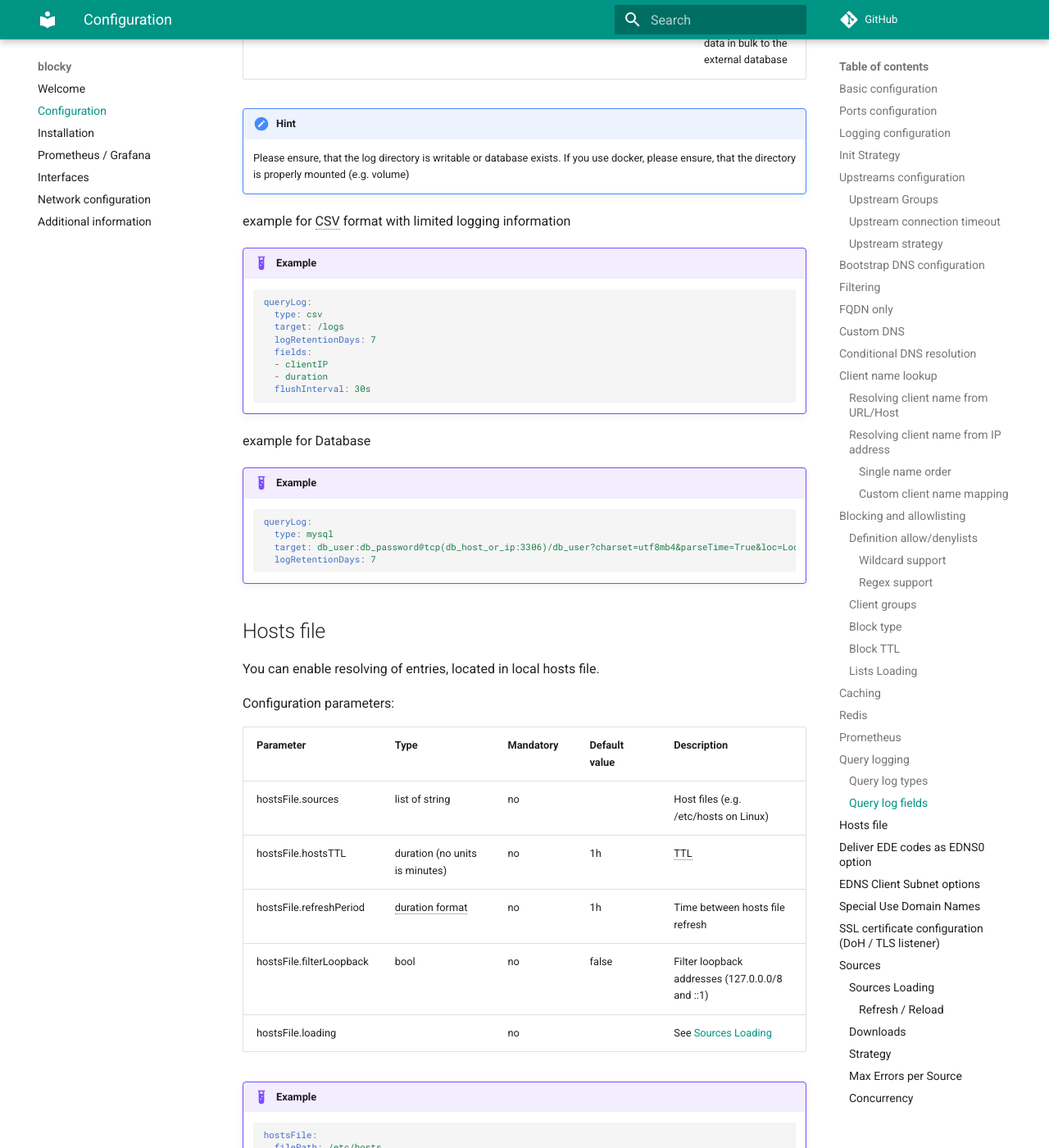
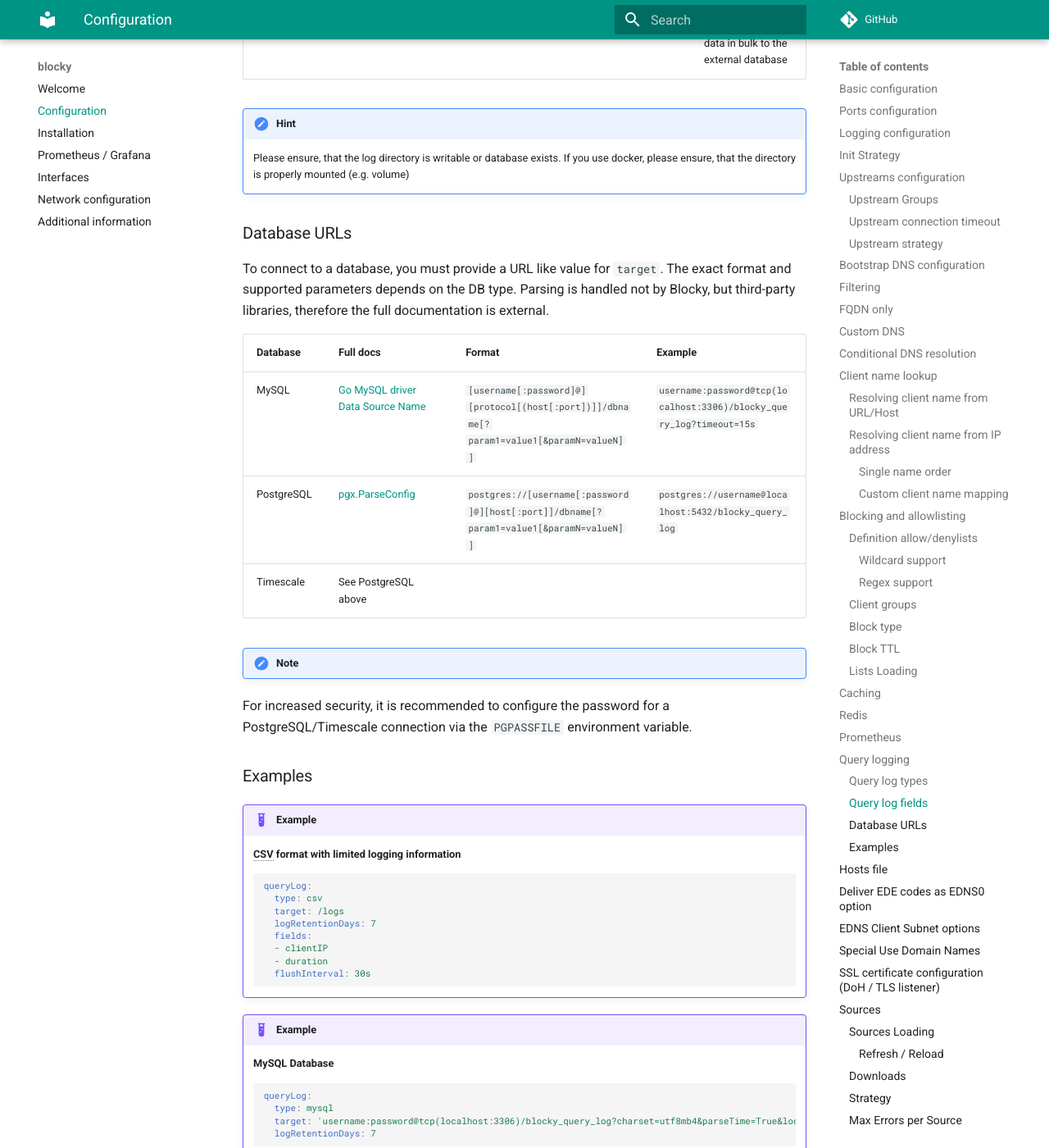
Before and after one commit to 0xERR0R/blocky, an MkDocs documentation site: the page built from docs/configuration.md, in a window 1280 px wide and 1400 px high, scrolled down 20379 px. Shown: the whole window at 82% size. Built offline with MkDocs 1.6.1 and Material for MkDocs 9.7.7, drawn with Linux system fonts in a browser that asks for light colours; comment, search, counter and statistics services are not loaded; the version menu is left out; some of the changed text lies outside the part shown.

Commit message:
docs: link external docs for `target` format
We can't easily fix the code, so improve the docs to point people
towards MySQL `timeout` parameter.
The PostgreSQL driver doesn't seem to have an equivalent.

````diff
--- a/docs/configuration.md
+++ b/docs/configuration.md
@@ -648,24 +648,24 @@
 
 You can select one of following query log types:
 
-- `mysql` - log each query in the external MySQL/MariaDB database
-- `postgresql` - log each query in the external PostgreSQL database
-- `timescale` - log each query in the external Timescale database
-- `csv` - log into CSV file (one per day)
-- `csv-client` - log into CSV file (one per day and per client)
-- `console` - log into console output
-- `none` - do not log any queries
+- `mysql`: log each query in the external MySQL/MariaDB database
+- `postgresql`: log each query in the external PostgreSQL database
+- `timescale`: log each query in the external Timescale database
+- `csv`: log into CSV file (one per day)
+- `csv-client`: log into CSV file (one per day and per client)
+- `console`: log into console output
+- `none`: do not log any queries
 
 ### Query log fields
 
 You can choose which information from processed DNS request and response should be logged in the target system. You can define one or more of following fields:
 
-- `clientIP` - origin IP address from the request
-- `clientName` - resolved client name(s) from the origins request
-- `responseReason` - reason for the response (e.g. from which upstream resolver), response type and code
-- `responseAnswer` - returned DNS answer
-- `question` - DNS question from the request
-- `duration` - request processing time in milliseconds
+- `clientIP`: origin IP address from the request
+- `clientName`: resolved client name(s) from the origins request
+- `responseReason`: reason for the response (e.g. from which upstream resolver), response type and code
+- `responseAnswer`: returned DNS answer
+- `question`: DNS question from the request
+- `duration`: request processing time in milliseconds
 
 !!! hint
     If not defined, blocky will log all available information
@@ -687,8 +687,25 @@
     Please ensure, that the log directory is writable or database exists. If you use docker, please ensure, that the directory is properly
     mounted (e.g. volume)
 
-example for CSV format with limited logging information
+### Database URLs
+
+To connect to a database, you must provide a URL like value for `target`. The exact format and supported parameters depends on the DB type.
+Parsing is handled not by Blocky, but third-party libraries, therefore the full documentation is external.
+
+| Database   | Full docs                                                                                       | Format                                                                                  | Example                                                             |
+| ---------- | ----------------------------------------------------------------------------------------------- | --------------------------------------------------------------------------------------- | ------------------------------------------------------------------- |
+| MySQL      | [Go MySQL driver Data Source Name](https://github.com/go-sql-driver/mysql#dsn-data-source-name) | `[username[:password]@][protocol[(host[:port])]]/dbname[?param1=value1[&paramN=valueN]]`| `username:password@tcp(localhost:3306)/blocky_query_log?timeout=15s`|
+| PostgreSQL | [pgx.ParseConfig](https://pkg.go.dev/github.com/jackc/pgx/v5/pgconn#ParseConfig)                | `postgres://[username[:password]@][host[:port]]/dbname[?param1=value1[&paramN=valueN]]` | `postgres://username@localhost:5432/blocky_query_log`               |
+| Timescale  | See PostgreSQL above                                                                            |                                                                                         |                                                                     |
+
+!!! note
+
+  For increased security, it is recommended to configure the password for a PostgreSQL/Timescale connection via the `PGPASSFILE` environment variable.
+
+### Examples
+
 !!! example
+    **CSV format with limited logging information**
 
     ```yaml
     queryLog:
@@ -701,13 +718,13 @@
       flushInterval: 30s
     ```
 
-example for Database
 !!! example
+    **MySQL Database**
 
     ```yaml
     queryLog:
       type: mysql
-      target: db_user:db_password@tcp(db_host_or_ip:3306)/db_user?charset=utf8mb4&parseTime=True&loc=Local
+      target: 'username:password@tcp(localhost:3306)/blocky_query_log?charset=utf8mb4&parseTime=True&loc=Local&timeout=15s'
       logRetentionDays: 7
     ```
 
````
